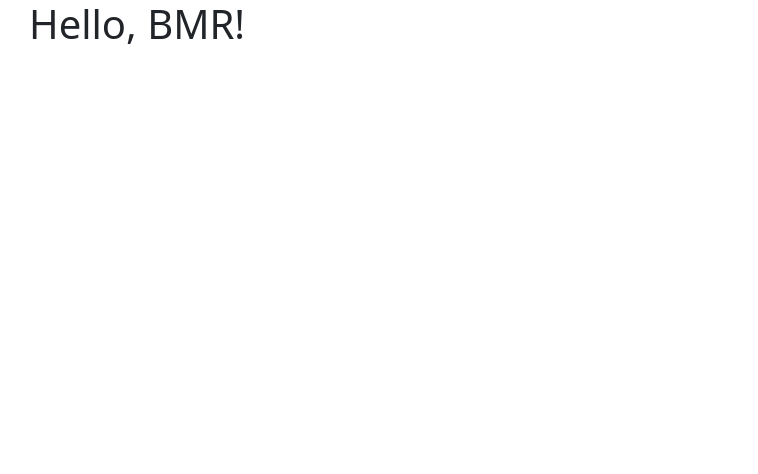
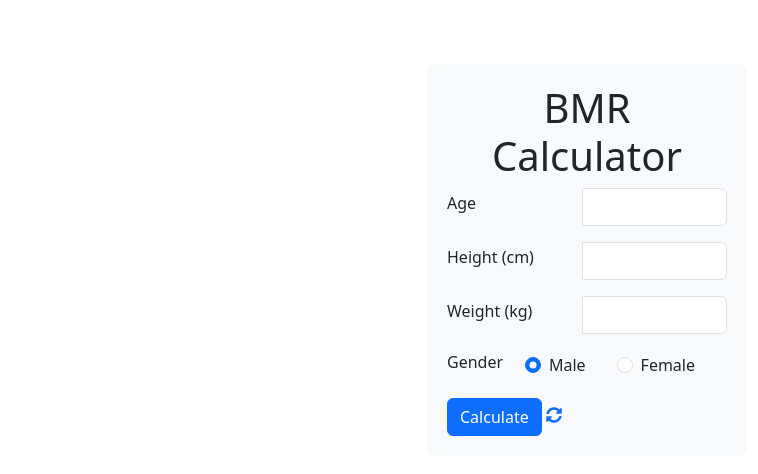
Before and after one commit to mahonyodhran/bmr-go, a plain HTML site: page index.html in a window 1280 px wide. Shown: the whole page, without its empty margins (53-811 px from the left). Drawn offline with nearby package versions, Linux system fonts and the light colour scheme.

Commit message:
Added the form and some custom css inline

```diff
--- a/index.html
+++ b/index.html
@@ -4,15 +4,83 @@
 <head>
     <meta charset="UTF-8">
     <meta name="viewport" content="width=device-width, initial-scale=1.0">
-    <title>Todos!</title>
+    <title>BMR</title>
     <link rel="stylesheet" href="https://cdn.jsdelivr.net/npm/bootstrap@5.3.2/dist/css/bootstrap.min.css">
+    <link rel="stylesheet" href="https://cdnjs.cloudflare.com/ajax/libs/font-awesome/5.15.4/css/all.min.css">
     <script src="https://unpkg.com/htmx.org@1.9.8"
         integrity="sha384-rgjA7mptc2ETQqXoYC3/zJvkU7K/aP44Y+z7xQuJiVnB/422P/Ak+F/AqFR7E4Wr"
         crossorigin="anonymous"></script>
+    <style>
+        .custom-form-container {
+            width: 25%;
+            margin: 5% auto 10%;
+            padding: 20px;
+            background-color: #f8f9fa;
+            border-radius: 8px;
+        }
+
+        .number-type-width {
+            width: 200px;
+        }
+
+        .input-group {
+            display: flex;
+            align-items: center;
+            justify-content: space-between;
+            margin-bottom: 1rem;
+        }
+
+        .input-group label {
+            flex: 1;
+            margin-right: 1rem;
+        }
+
+        .input-group input {
+            flex: 2;
+        }
+    </style>
 </head>
 
-<body class="container">
-    <h1>Hello, BMR!</h1>
+<body>
+    <div class="custom-form-container">
+        <h1 style="text-align: center;">BMR Calculator</h1>
+        <form id="bmr-form" hx-post="/calculate" hx-target="#bmr-result" hx-swap="outerHTML">
+            <div class="input-group">
+                <label for="age" class="form-label">Age</label>
+                <input type="number" class="form-control number-type-width" id="age" name="age" min="16" max="80"
+                    required>
+            </div>
+
+            <div class="input-group">
+                <label for="height" class="form-label">Height (cm)</label>
+                <input type="number" class="form-control number-type-width" id="height" name="height" min="150" max="240" required>
+            </div>
+
+            <div class="input-group">
+                <label for="weight" class="form-label">Weight (kg)</label>
+                <input type="number" class="form-control number-type-width" id="weight" name="weight" min="40" max="200" required>
+            </div>
+
+            <div class="input-group">
+                <label class="form-label">Gender</label>
+                <div class="form-check form-check-inline">
+                    <input class="form-check-input" type="radio" name="gender" id="male" value="male" required checked>
+                    <label class="form-check-label" for="male">Male</label>
+                </div>
+                <div class="form-check form-check-inline">
+                    <input class="form-check-input" type="radio" name="gender" id="female" value="female" required>
+                    <label class="form-check-label" for="female">Female</label>
+                </div>
+            </div>
+
+            <button type="submit" class="btn btn-primary">Calculate</button>
+            <a href="/">
+                <i id="reload-icon" class="fas fa-sync-alt ml-2" style="cursor: pointer;"></i>
+            </a>
+        </form>
+
+        <div id="bmr-result"></div>
+    </div>
 </body>
 
 </html>
```
